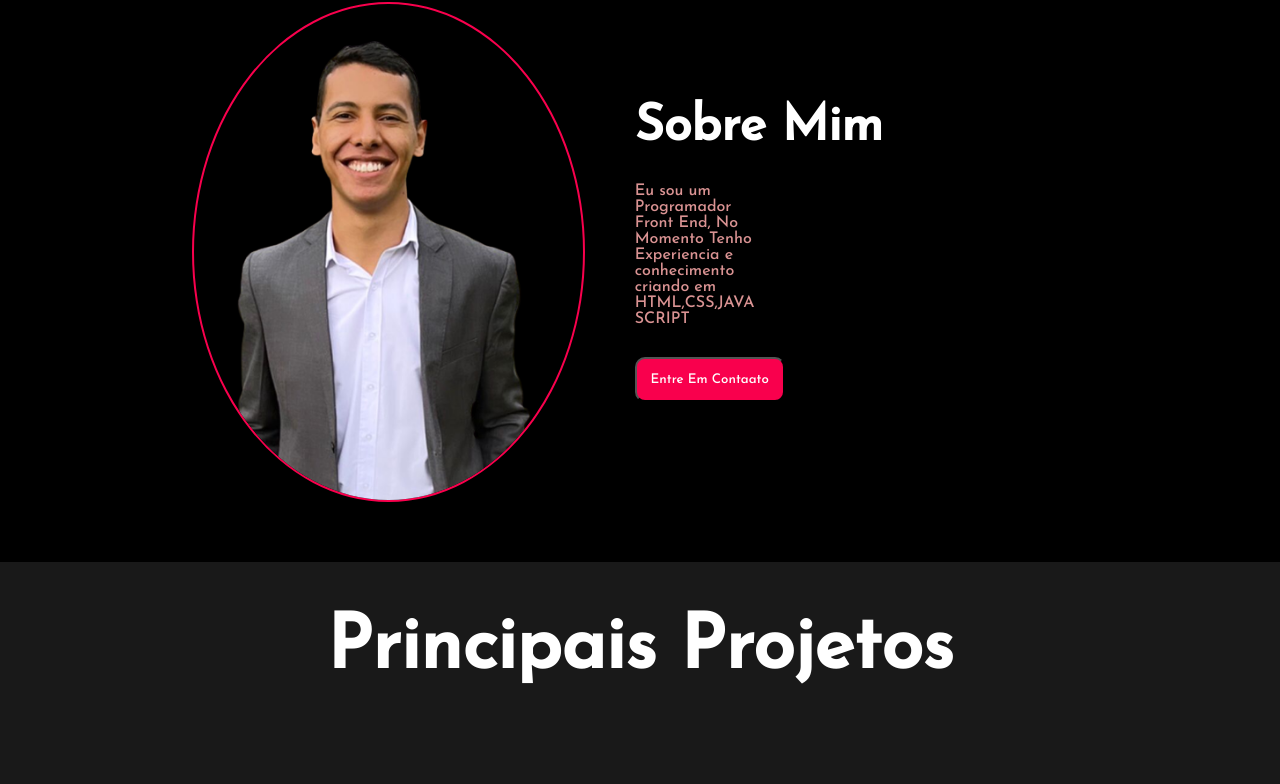
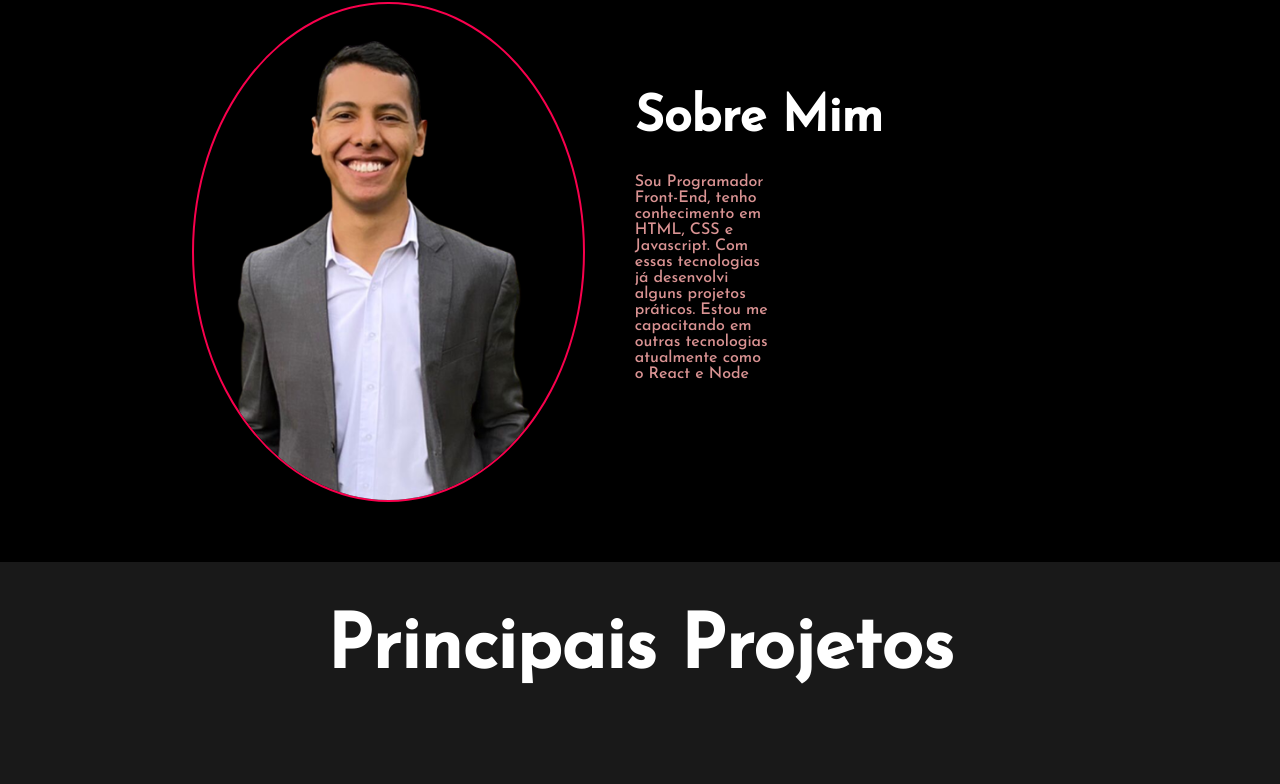
Before and after one commit to Vinicius-Urbano/Portifolio, a plain HTML site: page index.html in a window 1280 px wide. Shown: the part 858-1642 px from the top of the page. Drawn offline with Linux system fonts and the light colour scheme.

Commit message:
nova Apresentação

```diff
--- a/index.html
+++ b/index.html
@@ -52,9 +52,8 @@
         <img src="./img/vinicius.png">
         <div>
             <h2> Sobre Mim</h2>
-            <p> Eu sou um Programador Front End, No Momento Tenho Experiencia e conhecimento criando em HTML,CSS,JAVA
-                SCRIPT </p>
-            <button> Entre Em Contaato</button>
+            <p> Sou Programador Front-End, tenho conhecimento em HTML, CSS e Javascript. Com essas tecnologias já desenvolvi alguns projetos práticos. Estou me capacitando em outras tecnologias atualmente como o React e Node </p>
+
         </div>
 
     </seaction>
@@ -96,7 +95,7 @@
         <p> Para Mais Informaçoes </p>
 
 
-    <div class="social">
+    <div class="social" >
 
 <a href= https://api.whatsapp.com/send?phone=5519992083150&text=Ol%C3%A1%20Vinicius%20Urbano target="_blank"> <img src="./img/whatsapp_PNG13.png" ></a>
 
```
